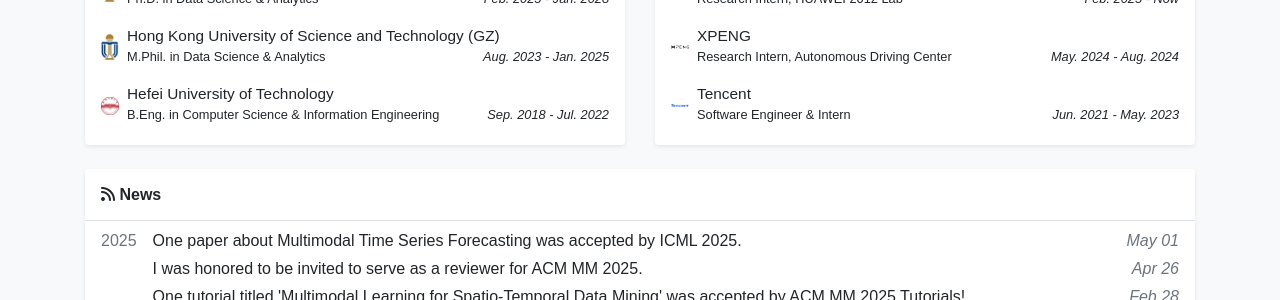
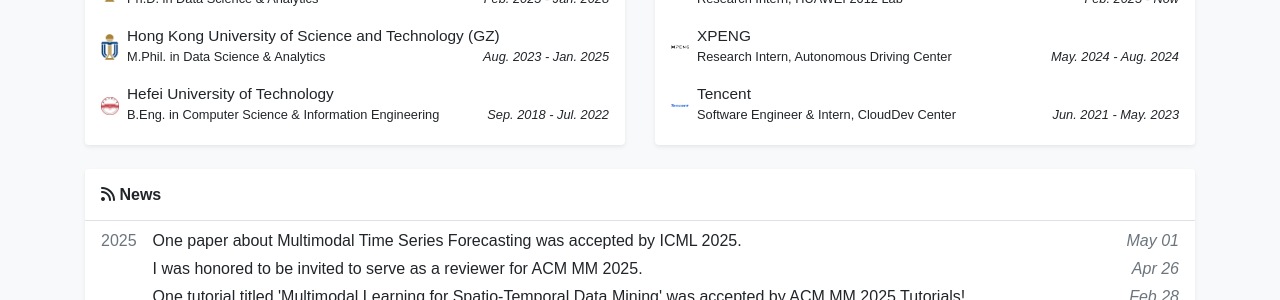
Before and after one commit to thunderlrr/songxinlei.github.io, a Jekyll site: the page built from index.html, in a window 1280 px wide and 900 px high, scrolled down 435 px. Shown: the part 153-453 px from the top of the window. Built offline with Jekyll 4.4.1, drawn with Linux system fonts in a browser that asks for light colours; a style sheet for code colours, icons or effects is not loaded.

Commit message:
update profile

```diff
--- a/_data/profile.yml
+++ b/_data/profile.yml
@@ -60,7 +60,7 @@ experience:
   date: May. 2024 - Aug. 2024
 - name: Tencent
   logo: /assets/images/badges/tencent_company.png
-  position: Software Engineer & Intern
+  position: Software Engineer & Intern, CloudDev Center
   date: Jun. 2021 - May. 2023
 
 awards:
```
